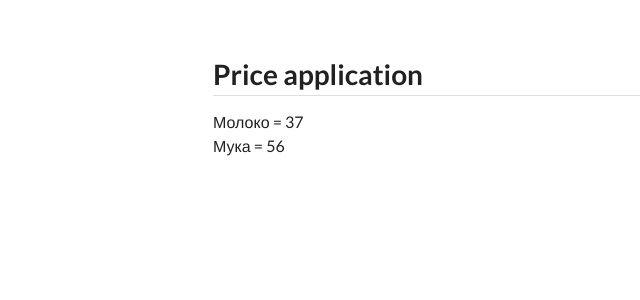
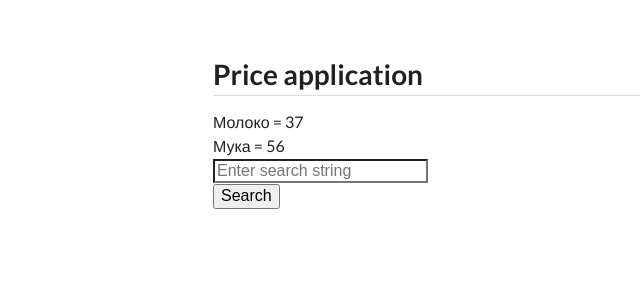
Before and after one commit to 6card/angular2-price-shop, an Angular app: page / in a window 1280 px wide. Shown: the top 300 px of the page, without its empty margins (77-717 px from the left). Built offline with nearby package versions, Linux system fonts and the light colour scheme.

Commit message:
add searsh service

```diff
--- a/src/app/app.module.ts
+++ b/src/app/app.module.ts
@@ -5,6 +5,7 @@ import { HttpModule } from '@angular/http';
 
 import { AppComponent } from './app.component';
 import { PriceListComponent } from './price-list/price-list.component';
+import { SearchService } from './shared/search.service';
 
 @NgModule({
   declarations: [
@@ -16,7 +17,7 @@ import { PriceListComponent } from './price-list/price-list.component';
     FormsModule,
     HttpModule
   ],
-  providers: [],
+  providers: [SearchService],
   bootstrap: [AppComponent]
 })
 export class AppModule { }
--- a/src/app/price-list/price-list.component.html
+++ b/src/app/price-list/price-list.component.html
@@ -1,3 +1,19 @@
 <div *ngFor='let p of prices'>
   <span>{{p.name}} = {{p.price}}</span>
 </div>
+<form class="form-inline">
+  <div class="form-group">
+    <input type="search" class="form-control" placeholder="Enter search string" #search>
+  </div>
+  <button class="btn btn-primary" (click)="doSearch(search.value)">Search</button>
+</form>
+
+<div class="ui middle aligned divided list">
+  <div class="item" *ngFor="let track of itunes.results">
+    <img class="ui avatar image" src="{{track.artworkUrl30}}">
+    <div class="content">
+      <a class="header" target="_blank" href="{{track.trackViewUrl}}">{{ track.trackName }}</a>
+      <div class="description">{{ track.artistName }}</div>
+    </div>
+  </div>
+</div>
--- a/src/app/price-list/price-list.component.ts
+++ b/src/app/price-list/price-list.component.ts
@@ -1,5 +1,6 @@
 import { Component, OnInit } from '@angular/core';
-import { Price } from '../common/price';
+import { Price } from '../shared/price';
+import { SearchService } from '../shared/search.service';
 
 @Component({
   selector: 'app-price-list',
@@ -8,7 +9,7 @@ import { Price } from '../common/price';
 })
 export class PriceListComponent implements OnInit {
   prices: Price[];
-  constructor() {
+  constructor(private itunes:SearchService) {
     this.prices = [
       {
         name: "Молоко",
@@ -24,4 +25,8 @@ export class PriceListComponent implements OnInit {
   ngOnInit() {
   }
 
+  doSearch(term:string) {
+    this.itunes.search(term)
+  }
+
 }
--- /dev/null
+++ b/src/app/shared/search.service.ts
@@ -0,0 +1,33 @@
+import { Injectable } from '@angular/core';
+import { Http, URLSearchParams, Headers, RequestOptions } from '@angular/http';
+import 'rxjs/Rx';
+
+@Injectable()
+export class SearchService {
+  apiRoot:string = 'https://itunes.apple.com/search';
+  results:Object[];
+  loading:boolean;
+
+  constructor(private http: Http) {
+    this.results = [];
+    this.loading = false;
+  }
+  search(term:string) {
+    let promise = new Promise((resolve, reject) => {
+      let apiURL = `${this.apiRoot}?term=${term}&media=music&limit=20`;
+      this.http.get(apiURL)
+        .toPromise()
+        .then(
+          res => { // Success
+            this.results = res.json().results;
+            resolve();
+          },
+          msg => { // Error
+            reject(msg);
+          }
+        );
+    });
+    return promise;
+  }
+
+}
```
Also changed, not shown: src/app/shared/price.ts (renamed from src/app/common/price.ts), 1 other file (tests, documents, lock files or other folders).
